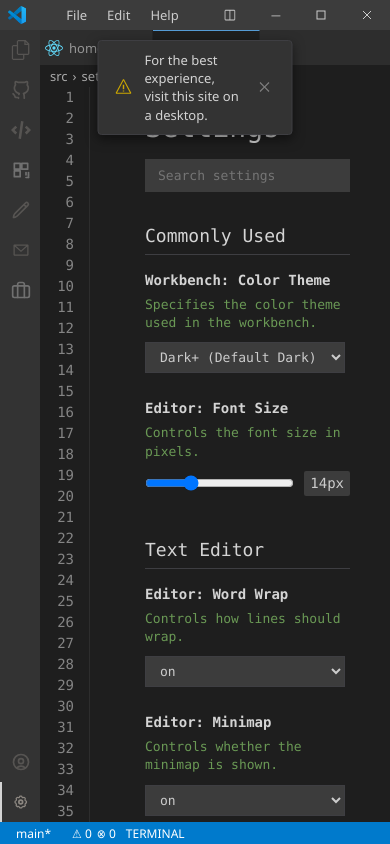
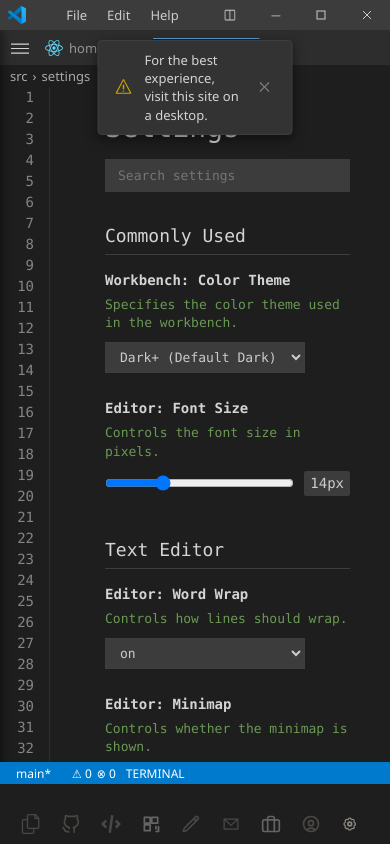
Before and after one commit to Cpvasanth/portfolio, a Next.js app: page /settings in a window 390 px wide. Built offline with nearby package versions, Linux system fonts and the light colour scheme; no server answers.

Commit message:
feat: Add initial UI structure including layout, navigation, explore components, and layout state management with mobile adaptations.

```diff
--- a/src/components/Explore.jsx
+++ b/src/components/Explore.jsx
@@ -13,14 +13,17 @@
     const [locationsToggle, setLocationsToggle] = React.useState(false);
     const [caseStudiesToggle, setCaseStudiesToggle] = React.useState(false);
     const pathname = usePathname();
-    const { openTab } = useLayout();
+    const { openTab, mobileMenuOpen, setMobileMenuOpen } = useLayout(); // Assume closeMobileMenu is simpler alias or use setMobileMenuOpen(false)
 
+    // Helper to close menu on mobile selection
+    // Helper to close menu on mobile selection
     const handleFileClick = (name, path, icon) => {
         openTab({ name, path, icon });
+        if (mobileMenuOpen) setMobileMenuOpen(false);
     };
 
     return (
-        <nav className={styles.sidebar} aria-label="File Explorer">
+        <nav className={`${styles.sidebar} ${mobileMenuOpen ? styles.mobileOpen : ''}`} aria-label="File Explorer">
             <div className={styles.sidebarTitle}>EXPLORER</div>
             <div className={styles.section}>
                 <button
--- a/src/components/MobileWarning.jsx
+++ b/src/components/MobileWarning.jsx
@@ -8,20 +8,22 @@
 
     useEffect(() => {
         const checkMobile = () => {
-            if (window.innerWidth <= 768) {
+            // Check session storage to see if user already dismissed it
+            const dismissed = sessionStorage.getItem('mobile-warning-dismissed');
+            if (!dismissed && window.innerWidth <= 768) {
                 setIsVisible(true);
-                const timer = setTimeout(() => {
-                    setIsVisible(false);
-                }, 10000); // 10 seconds
-                return () => clearTimeout(timer);
             }
         };
 
         checkMobile();
-        // Also re-check on resize in case browser tools are used to simulate mobile
         window.addEventListener('resize', checkMobile);
         return () => window.removeEventListener('resize', checkMobile);
     }, []);
+
+    const handleClose = () => {
+        setIsVisible(false);
+        sessionStorage.setItem('mobile-warning-dismissed', 'true');
+    };
 
     if (!isVisible) return null;
 
@@ -29,7 +31,7 @@
         <div className={styles.warningContainer}>
             <VscWarning className={styles.icon} />
             <p className={styles.text}>For the best experience, visit this site on a desktop.</p>
-            <button onClick={() => setIsVisible(false)} className={styles.closeButton}>
+            <button onClick={handleClose} className={styles.closeButton}>
                 <VscClose />
             </button>
         </div>
--- a/src/components/NavBar.jsx
+++ b/src/components/NavBar.jsx
@@ -8,10 +8,12 @@
 import { useRouter } from "next/navigation";
 
 
+import { VscMenu } from 'react-icons/vsc';
+
 export default function NavBar() {
     const pathname = usePathname();
     const router = useRouter();
-    const { openTabs, closeTab } = useLayout();
+    const { openTabs, closeTab, toggleMobileMenu } = useLayout();
 
     const isActive = (path) => {
         if (path === "/" && pathname === "/") return true;
@@ -39,6 +41,13 @@
     return (
         <>
             <nav className={styles.tabs}>
+                <button
+                    className={styles.mobileMenuBtn}
+                    onClick={toggleMobileMenu}
+                    aria-label="Toggle Menu"
+                >
+                    <VscMenu size={18} />
+                </button>
                 {openTabs.map((tab) => (
                     <Link
                         key={tab.path}
--- a/src/context/LayoutContext.js
+++ b/src/context/LayoutContext.js
@@ -26,6 +26,7 @@
     const [isFullscreen, setIsFullscreen] = useState(false);
     const [isSplitView, setIsSplitView] = useState(false);
     const [isCommandPaletteOpen, setIsCommandPaletteOpen] = useState(false);
+    const [mobileMenuOpen, setMobileMenuOpen] = useState(false);
     const [openTabs, setOpenTabs] = useState([
         { name: 'home.jsx', path: '/', icon: 'home.jsx' },
     ]);
@@ -113,7 +114,10 @@
             openTabs,
             openTab,
             openTabByPath,
-            closeTab
+            closeTab,
+            mobileMenuOpen,
+            toggleMobileMenu: () => setMobileMenuOpen(prev => !prev),
+            setMobileMenuOpen
         }}>
             {children}
         </LayoutContext.Provider>
--- a/src/styles/aside.module.css
+++ b/src/styles/aside.module.css
@@ -42,6 +42,70 @@
     /* Make icons light grey */
 }
 
+/* Mobile adaptations for Bottom Navigation */
+@media (max-width: 768px) {
+    .activityBar {
+        width: 100%;
+        height: auto;
+        flex-direction: row;
+        justify-content: space-between;
+        border-right: none;
+        border-top: 1px solid var(--sidebar-border);
+        position: fixed;
+        bottom: 0;
+        left: 0;
+        z-index: 100;
+        padding: 0 10px;
+        background-color: var(--activity-bar-bg);
+        /* Ensure bg matches */
+    }
+
+    .topIcons,
+    .bottomIcons {
+        flex-direction: row;
+        width: auto;
+        flex: 1;
+        justify-content: space-around;
+    }
+
+    .bottomIcons {
+        margin-top: 0;
+        /* Reset margin */
+        border-top: none;
+        /* Remove separator if any */
+        display: none;
+        /* Optional: hide settings/account on mobile bottom bar if too crowded, or merge */
+    }
+
+    /* If we want to keep bottom icons, allow them to share space */
+    .topIcons {
+        flex: 4;
+        /* Give more space to main nav */
+    }
+
+    .bottomIcons {
+        flex: 1;
+        display: flex;
+        justify-content: center;
+        border-left: 1px solid var(--sidebar-border);
+    }
+
+    .iconContainer {
+        width: auto;
+        height: 50px;
+        /* Touch target size */
+        padding: 0 15px;
+        /* Increase hit area */
+    }
+
+    .active {
+        border-left: none;
+        border-top: 2px solid var(--accent-color);
+        /* Highlight top instead of left */
+        background-color: var(--sidebar-bg);
+    }
+}
+
 @media (max-width: 480px) {
     .activityBar {
         width: 40px;
--- a/src/styles/code.module.css
+++ b/src/styles/code.module.css
@@ -116,6 +116,8 @@
     .codeContainer {
         padding: 10px;
         font-size: 13px;
+        overflow-x: auto;
+        /* Enable horizontal scroll for long lines */
     }
 
     .indent1 {
--- a/src/styles/explore.module.css
+++ b/src/styles/explore.module.css
@@ -1,11 +1,34 @@
 .sidebar {
     width: 250px;
+    background-color: var(--sidebar-bg);
     height: 100%;
-    background-color: var(--vscode-sidebar-bg);
-    color: var(--vscode-text);
-    font-size: 13px;
     display: flex;
     flex-direction: column;
+    overflow-y: auto;
+    border-right: 1px solid var(--sidebar-border);
+    transition: transform 0.3s ease-in-out;
+}
+
+@media (max-width: 768px) {
+    .sidebar {
+        position: absolute;
+        top: 0;
+        left: 0;
+        height: 100dvh;
+        /* Use dynamic viewport height */
+        z-index: 1000;
+        transform: translateX(-100%);
+        width: 300px;
+        /* Slightly wider specific mobile width or full width */
+        max-width: 85vw;
+        box-shadow: 2px 0 10px rgba(0, 0, 0, 0.5);
+        background-color: #1a1a1a;
+        /* Darker background for mobile overlap */
+    }
+
+    .sidebar.mobileOpen {
+        transform: translateX(0);
+    }
 }
 
 .sidebarTitle {
@@ -74,9 +97,3 @@
     overflow: hidden;
     text-overflow: ellipsis;
 }
-
-@media (max-width: 768px) {
-    .sidebar {
-        display: none;
-    }
-}
--- a/src/styles/index.module.css
+++ b/src/styles/index.module.css
@@ -11,6 +11,9 @@
 @media (max-width: 768px) {
   .layout {
     height: 100dvh;
+    width: 100vw;
+    padding-bottom: 60px;
+    /* Space for fixed Bottom Navigation */
   }
 }
 
@@ -18,6 +21,23 @@
   display: flex;
   flex: 1;
   overflow: hidden;
+  position: relative;
+  /* Ensure relative positioning for absolute children if any */
+}
+
+@media (max-width: 768px) {
+  .mainContainer {
+    flex-direction: column;
+    /* On mobile, we might flip the order if we want Explore on top,
+       but typically "Aside" (Activity Bar) goes to bottom,
+       and "Explore" stays on side or becomes a drawer.
+       Let's stick to flex-direction column only if we are stacking EVERYTHING.
+       Actually, standard VS Code mobile view (if it existed) might keep sidebar,
+       but standard mobile apps use bottom nav.
+       Let's keep row layout for mainContainer but handle children widths */
+    flex-direction: row;
+    /* We will handle Aside positioning separately (fixed bottom) */
+  }
 }
 
 .editorArea {
--- a/src/styles/navBar.module.css
+++ b/src/styles/navBar.module.css
@@ -3,6 +3,33 @@
     background-color: var(--vscode-tab-inactive-bg);
     height: 35px;
     overflow-x: auto;
+    align-items: center;
+    /* Ensure vertical center */
+}
+
+/* Hide scrollbar for cleaner look */
+.tabs::-webkit-scrollbar {
+    display: none;
+}
+
+.mobileMenuBtn {
+    display: none;
+    background: none;
+    border: none;
+    color: var(--vscode-text);
+    padding: 0 10px;
+    cursor: pointer;
+    align-items: center;
+    justify-content: center;
+    height: 100%;
+    min-width: 40px;
+    /* Target size */
+}
+
+@media (max-width: 768px) {
+    .mobileMenuBtn {
+        display: flex;
+    }
 }
 
 .tab {
```
